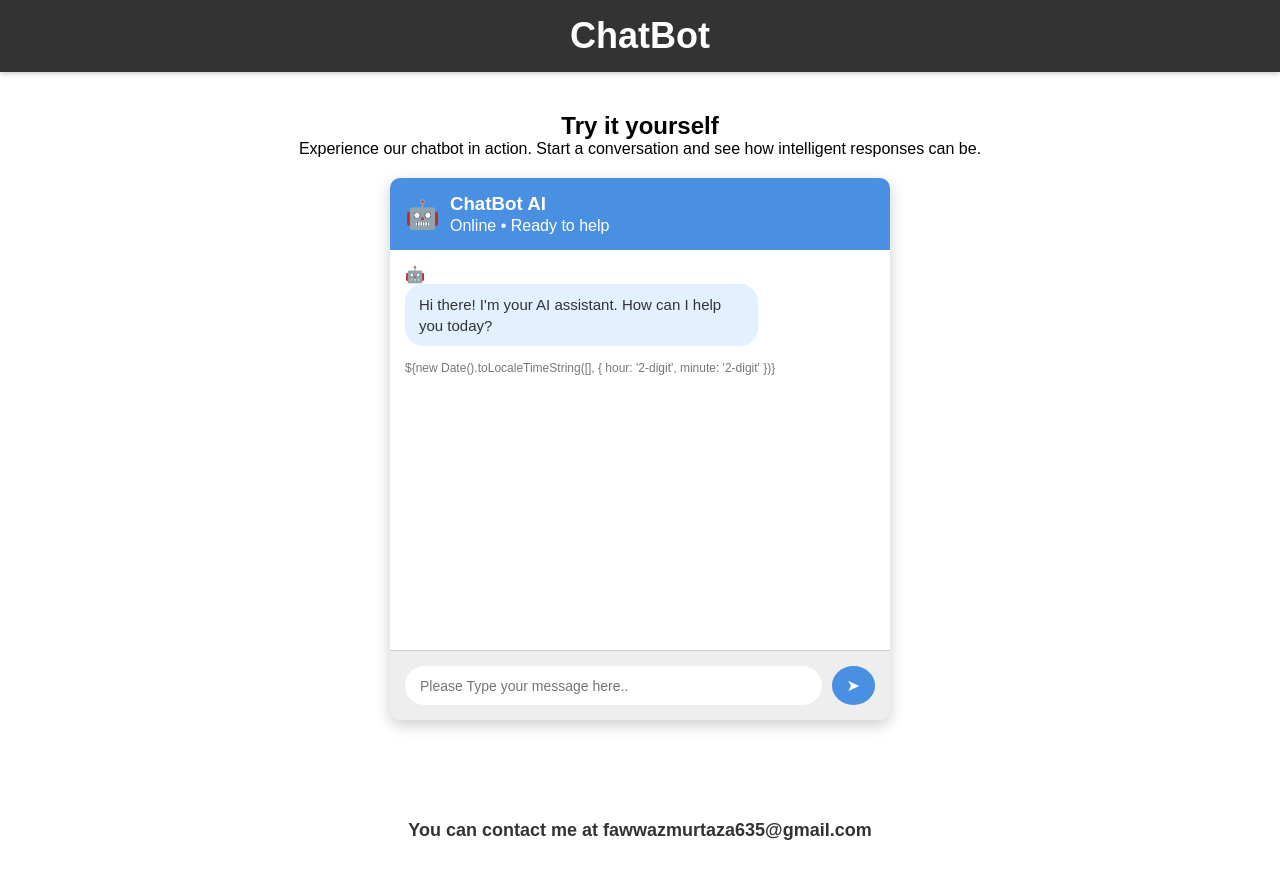
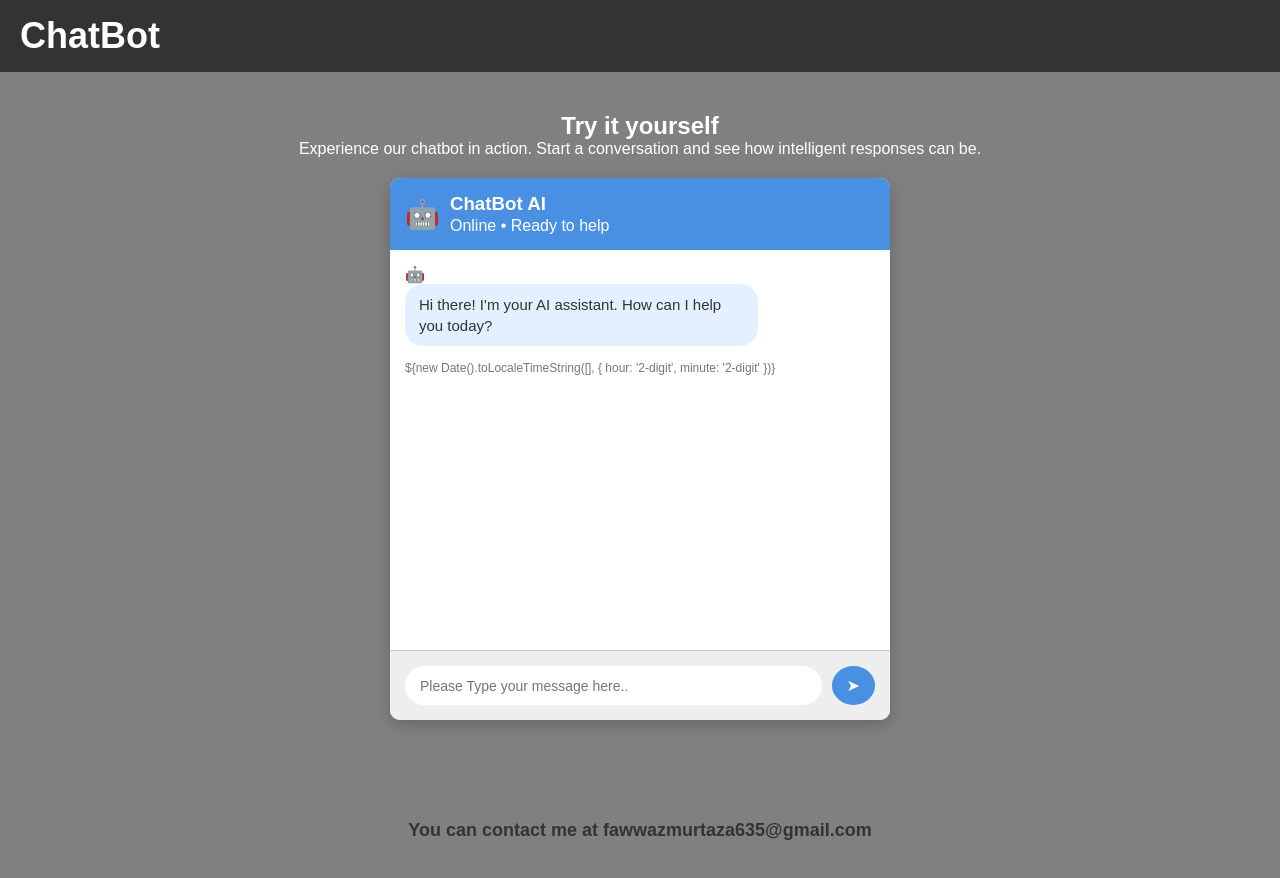
Before and after one commit to fawwazmurtaza7262/chatbot2, a plain HTML site: page index.html in a window 1280 px wide. Drawn offline with Linux system fonts and the light colour scheme; a script that the page names is missing.

Commit message:
changed the chatbot text to the left, changed the background colour to grey and changed the colour of h1 and p in demo to white

```diff
--- a/css/style.css
+++ b/css/style.css
@@ -20,7 +20,14 @@
   /* Section styling */
   section {
     padding: 40px 20px;
+    background-color: gray;
   }
+
+  #demo h1, p{
+    color: white;
+  }
+
+
 
   /* Chatbot container */
   .chatbot-wrapper {
--- a/index.html
+++ b/index.html
@@ -11,7 +11,7 @@
 <body>
 
   <div class="navbar">
-    <h2>ChatBot</h2>
+    <h2 style="text-align: left">ChatBot</h2>
   </div>
 
   <section id="demo">
```
